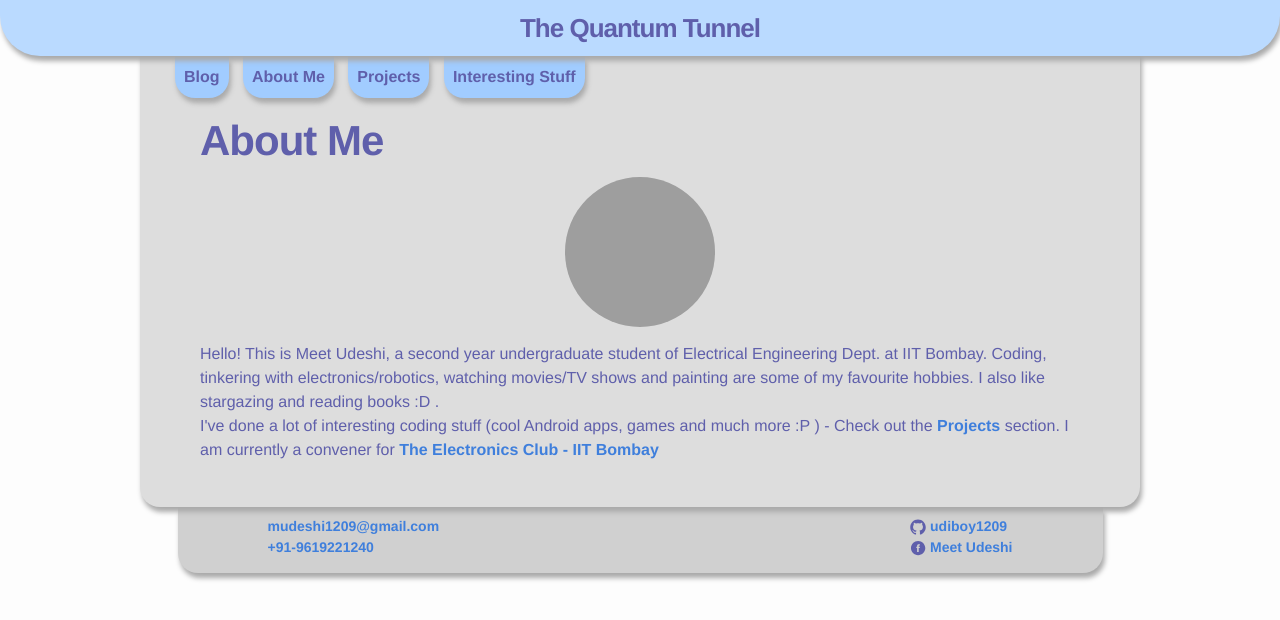
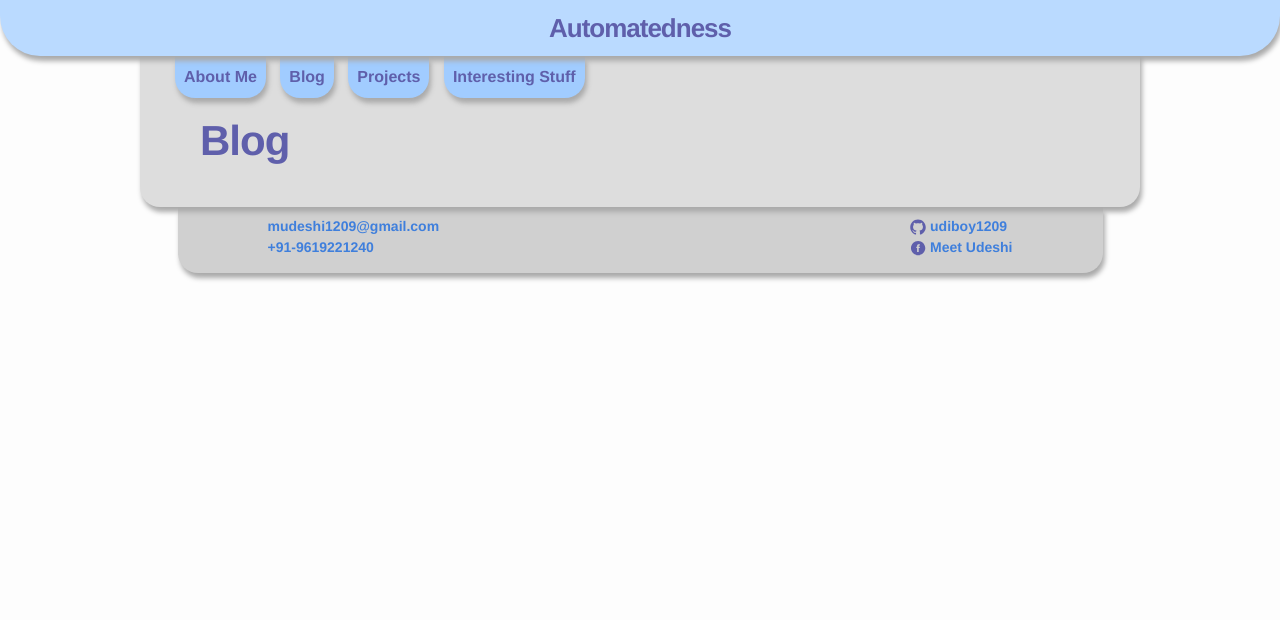
Before and after one commit to udiboy1209/udiboy1209.github.io, a Jekyll site: the page built from index.html, in a window 1280 px wide. Shown: the top 620 px of the page. Built offline with Jekyll 4.4.1, drawn with Linux system fonts in a browser that asks for light colours; grey boxes are pictures that could not be loaded.

Commit message:
Change blog name
The Quantum Tunnel -> Automatedness

```diff
--- a/_config.yml
+++ b/_config.yml
@@ -1,5 +1,5 @@
 # Site settings
-title: The Quantum Tunnel
+title: Automatedness
 name: Meet Udeshi
 email: mudeshi1209@gmail.com
 phone: +91-9619221240
--- a/_includes/header.html
+++ b/_includes/header.html
@@ -1,7 +1,7 @@
 <header class="site-header">
 
   <div class="ribbon">
-    <a class="site-title" href="{{ site.baseurl }}/">{{ site.title }}</a>
+    <a class="site-title" href="{{ site.baseurl }}">{{ site.title }}</a>
   </div>
 
   <div class="wrapper">
--- a/index.html
+++ b/index.html
@@ -1,15 +1,16 @@
 ---
 layout: tab
-title: About Me
+title: Blog
 id: index
 ---
-<img id="facebook-dp"
-src="https://graph.facebook.com/1611542573/picture?height=208&width=208&type=normal">
-<p>
-Hello! This is Meet Udeshi, a second year undergraduate student of Electrical Engineering Dept. at IIT Bombay.
-Coding, tinkering with electronics/robotics, watching movies/TV shows and painting are some of my favourite hobbies.
-I also like stargazing and reading books :D .
-<br>
-I've done a lot of interesting coding stuff (cool Android apps, games and much more :P ) - Check out the <a href="/?menu=projects">Projects</a> section.
-I am currently a convener for <a href="https://facebook.com/electronicsiitb">The Electronics Club - IIT Bombay</a>
-</p>
+{% for post in site.posts %}
+    {% if post.category == "blog" %}
+        <h2>
+            <a href="{{ site.baseurl }}{{ post.url }}">{{ post.title }}</a>
+        </h2>
+        <h5>
+            <time datetime="{{ post.date | date_to_xmlschema }}">{{ post.date | date: site.date_format }}</time>
+        </h5>
+        <p><a href="{{ site.baseurl }}{{ post.url }}" class="btn">Read this &raquo;</a></p>
+    {% endif %}
+{% endfor %}
```
Also changed, not shown: about.html (added, +22 -0 lines), blog.html (deleted, +0 -16 lines).
